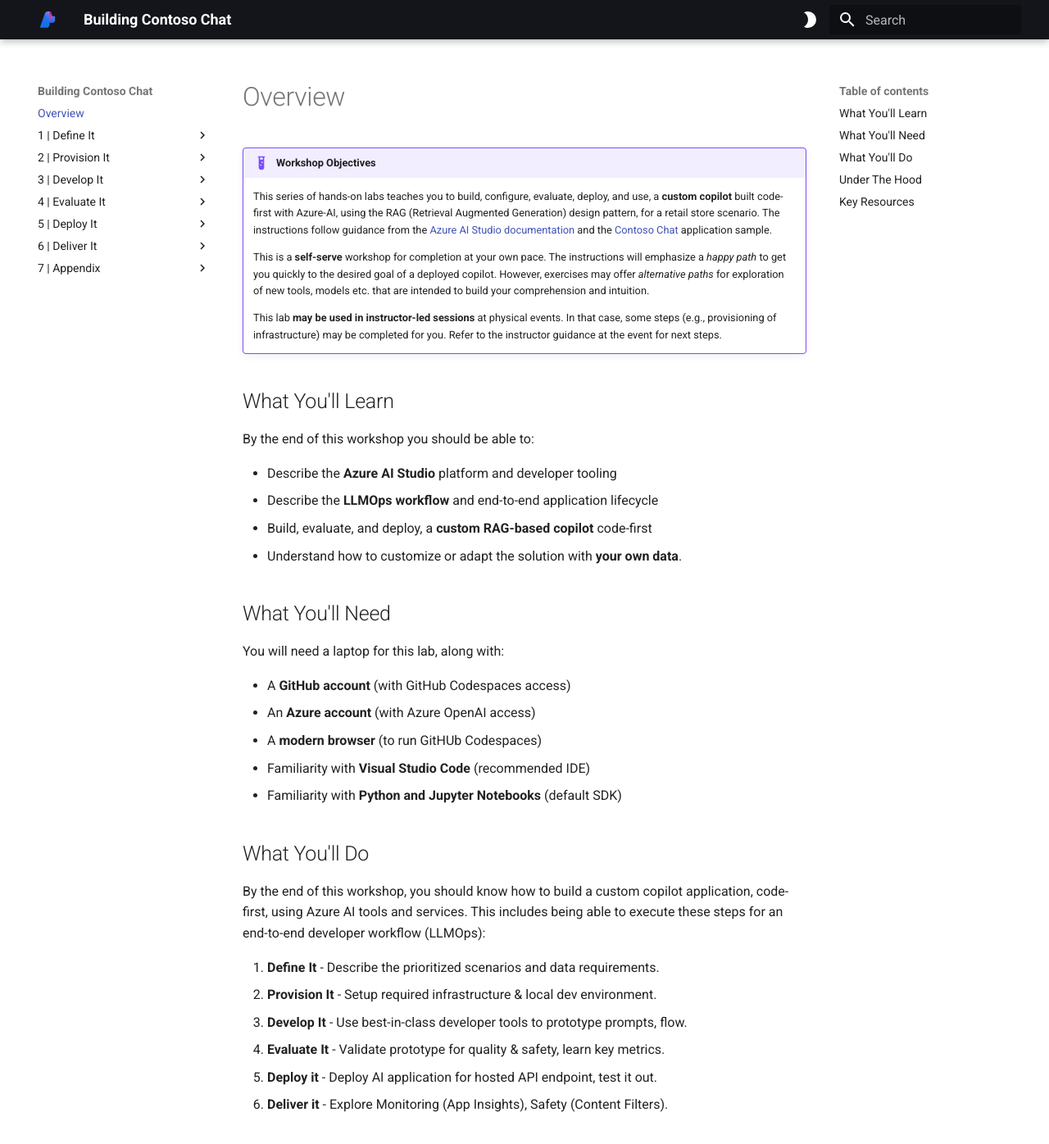
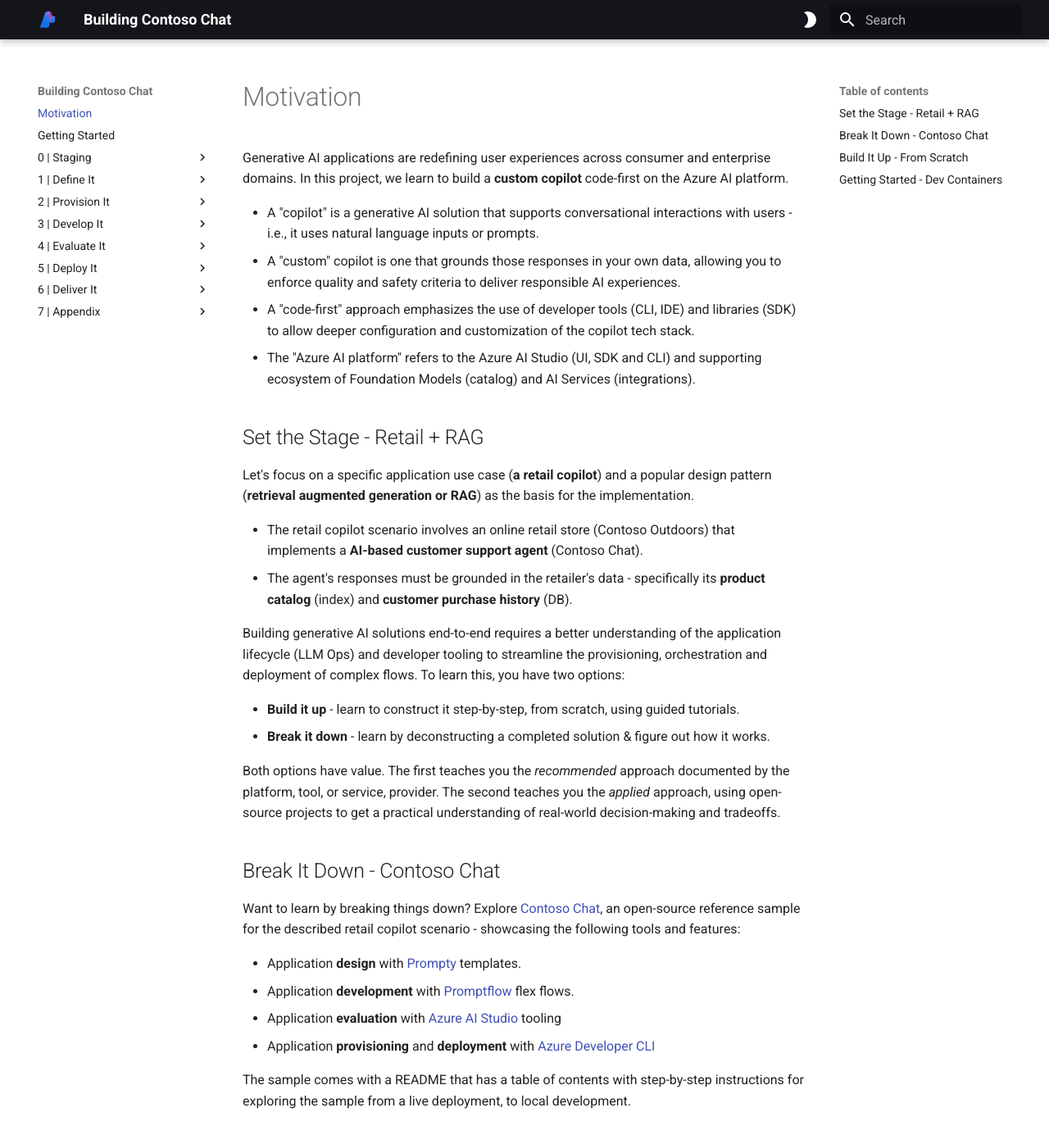
Before and after one commit to nitya/aistudio-rag-copilot-sandbox, an MkDocs documentation site: the page built from docs/README.md, in a window 1280 px wide and 1400 px high. Shown: the top 1396 px of the window at 82% size. Built offline with MkDocs 1.6.1 and Material for MkDocs 9.7.7, drawn with Linux system fonts in a browser that asks for light colours; some of the changed text lies outside the part shown.

Commit message:
Interim checkin - Starting Build Up Testing

```diff
--- /dev/null
+++ b/docs/README.md
@@ -0,0 +1,61 @@
+# Motivation
+
+Generative AI applications are redefining user experiences across consumer and enterprise domains. In this project, we learn to build a **custom copilot** code-first on the Azure AI platform.
+
+ - A "copilot" is a generative AI solution that supports conversational interactions with users - i.e., it uses natural language inputs or prompts.
+ - A "custom" copilot is one that grounds those responses in your own data, allowing you to enforce quality and safety criteria to deliver responsible AI experiences.
+ - A "code-first" approach emphasizes the use of developer tools (CLI, IDE) and libraries (SDK) to allow deeper configuration and customization of the copilot tech stack.
+ - The "Azure AI platform" refers to the Azure AI Studio (UI, SDK and CLI) and supporting ecosystem of Foundation Models (catalog) and AI Services (integrations).
+
+## Set the Stage - Retail + RAG
+Let's focus on a specific application use case (**a retail copilot**) and a popular design pattern (**retrieval augmented generation or RAG**) as the basis for the implementation.
+
+ - The retail copilot scenario involves an online retail store (Contoso Outdoors) that implements a **AI-based customer support agent** (Contoso Chat).
+ - The agent's responses must be grounded in the retailer's data - specifically its **product catalog** (index) and **customer purchase history** (DB).
+
+Building generative AI solutions end-to-end requires a better understanding of the application lifecycle (LLM Ops) and developer tooling to streamline the provisioning, orchestration and deployment of complex flows. To learn this, you have two options:
+
+ - **Build it up** - learn to construct it step-by-step, from scratch, using guided tutorials.
+ - **Break it down** - learn by deconstructing a completed solution & figure out how it works.
+
+Both options have value. The first teaches you the _recommended_ approach documented by the platform, tool, or service, provider. The second teaches you the _applied_ approach, using open-source projects to get a practical understanding of real-world decision-making and tradeoffs.
+
+## Break It Down - Contoso Chat
+
+Want to learn by breaking things down? Explore [Contoso Chat](https://aka.ms/aitour/contoso-chat), an open-source reference sample for the described retail copilot scenario - showcasing the following tools and features:
+
+ - Application **design** with [Prompty](https://prompty.ai) templates.
+ - Application **development** with [Promptflow](https://aka.ms/promptflow) flex flows.
+ - Application **evaluation** with [Azure AI Studio](https://aka.ms/promptflow) tooling
+ - Application **provisioning** and **deployment**  with [Azure Developer CLI](https://aka.ms/azd)
+
+The sample comes with a README that has a table of contents with step-by-step instructions for exploring the sample from a live deployment, to local development.
+
+## Build It Up - From Scratch
+
+**This repository** will focus on the second option, building the solution up from scratch step-by-step, using a variety of tools and tutorials. This options also allows us to take detours at each step, exploring alternative approaches to achieve the same result to get a more comprehensive picture of the Azure AI platform and ecosystem.
+
+The list below identifies some of the tutorials and documentation sites we will be using:
+
+- [ ] [Quickstart: Create Azure AI Hub & Project from UI](https://learn.microsoft.com/en-us/azure/ai-studio/quickstarts/get-started-playground) - **Tutorial**
+- [ ] [Quickstart: Create Azure AI Hub & Project from SDK](https://learn.microsoft.com/en-us/azure/ai-studio/how-to/develop/create-hub-project-sdk?tabs=python) - **Tutorial**
+- [ ] [Build a RAG-based copilot with promptflow SDK](https://learn.microsoft.com/en-us/azure/ai-studio/tutorials/copilot-sdk-build-rag?tabs=azure-portal) - **Tutorial: Part 1**
+- [ ] [Evaluate and deploy your copilot with promptflow SDK](https://learn.microsoft.com/en-us/azure/ai-studio/tutorials/copilot-sdk-evaluate-deploy) - **Tutorial: Part 2**
+- [ ] [Build a custom chat app using promptflow SDK](https://learn.microsoft.com/en-us/azure/ai-studio/quickstarts/get-started-code?tabs=macos) - **Tutorial**
+- [ ] [Copilot application that implements RAG](https://github.com/Azure-Samples/rag-data-openai-python-promptflow) - **Azure Samples**
+- [ ] [Contoso Chat Retail Copilot Application](https://github.com/Azure-Samples/contoso-chat) - **Azure Samples**
+
+!!!info "Collection: TBD"
+
+    Watch this space for a link to a Microsoft Learn collection that captures all the required documentation and resources you will need for self-guided exploration of the workshop and related technologies and tools.
+
+## Getting Started - Dev Containers
+
+For convenience, the repository is configured with a `.devcontainer/devcontainer.json` file - defining all the necessary tools and dependencies required with a _configuration as code_ approach. This means all users of this repository get the exact same _prebuilt development environment_ with no added effort or complexity. Just pick one of these two options:
+
+ - **Cloud Dev Environment** - launch with GitHub Codespaces, use anywhere.
+ - **Local Dev Environment** - launch with Docker Desktop running, save on quota.
+
+When you launch the development container, you will get a pre-configured Visual Studio Code editor with all the relevant extensions, CLI tools and SDK libraries installed.
+
+Ready? Let's Go!
--- a/docs/index.md
+++ b/docs/about.md
@@ -1,4 +1,4 @@
-# Overview
+# Getting Started
 
 !!!example "Workshop Objectives"
 
@@ -7,6 +7,16 @@
     This is a **self-serve** workshop for completion at your own pace. The instructions will emphasize a _happy path_ to get you quickly to the desired goal of a deployed copilot. However, exercises may offer _alternative paths_ for exploration of new tools, models etc. that are intended to build your comprehension and intuition.
 
     This lab **may be used in instructor-led sessions** at physical events. In that case, some steps (e.g., provisioning of infrastructure) may be completed for you. Refer to the instructor guidance at the event for next steps.
+
+## What You'll Need
+
+You will need a laptop for this lab, along with:
+
+ - A **GitHub account** (with GitHub Codespaces access)
+ - An **Azure account** (with Azure OpenAI access)
+ - A **modern browser** (to run GitHUb Codespaces)
+ - Familiarity with **Visual Studio Code** (recommended IDE)
+ - Familiarity with **Python and Jupyter Notebooks** (default SDK)
 
 ## What You'll Learn
 
@@ -18,19 +28,10 @@
  - Understand how to customize or adapt the solution with **your own data**.
 
 
-## What You'll Need
 
-You will need a laptop for this lab, along with:
+## How You'll Learn It
 
- - A **GitHub account** (with GitHub Codespaces access)
- - An **Azure account** (with Azure OpenAI access)
- - A **modern browser** (to run GitHUb Codespaces)
- - Familiarity with **Visual Studio Code** (recommended IDE)
- - Familiarity with **Python and Jupyter Notebooks** (default SDK)
-
-## What You'll Do
-
-By the end of this workshop, you should know how to build a custom copilot application, code-first, using Azure AI tools and services. This includes being able to execute these steps for an end-to-end developer workflow (LLMOps):
+These are the main steps in an end-to-end developer workflow (LLM Ops):
 
 1. **Define It** - Describe the prioritized scenarios and data requirements.
 1. **Provision It** - Setup required infrastructure & local dev environment.
@@ -49,24 +50,6 @@
 
     <iframe width="1000" height="420" src="https://www.youtube.com/embed/gvqsPhd27LE" title="Code-First LLMOps from prototype to production with GenAI tools | BRK110" allowfullscreen></iframe>
 
-## Key Resources
-
-Check out these links to useful tutorials and documentation for self-guided learning.
-
-- [ ] [Quickstart: Create Azure AI Hub & Project from UI](https://learn.microsoft.com/en-us/azure/ai-studio/quickstarts/get-started-playground) - **Tutorial**
-- [ ] [Quickstart: Create Azure AI Hub & Project from SDK](https://learn.microsoft.com/en-us/azure/ai-studio/how-to/develop/create-hub-project-sdk?tabs=python) - **Tutorial**
-- [ ] [Build a RAG-based copilot with promptflow SDK](https://learn.microsoft.com/en-us/azure/ai-studio/tutorials/copilot-sdk-build-rag?tabs=azure-portal) - **Tutorial: Part 1**
-- [ ] [Evaluate and deploy your copilot with promptflow SDK](https://learn.microsoft.com/en-us/azure/ai-studio/tutorials/copilot-sdk-evaluate-deploy) - **Tutorial: Part 2**
-- [ ] [Build a custom chat app using promptflow SDK](https://learn.microsoft.com/en-us/azure/ai-studio/quickstarts/get-started-code?tabs=macos) - **Tutorial**
-- [ ] [Copilot application that implements RAG](https://github.com/Azure-Samples/rag-data-openai-python-promptflow) - **Azure Samples**
-- [ ] [Contoso Chat Retail Copilot Application](https://github.com/Azure-Samples/contoso-chat) - **Azure Samples**
-
-!!!info "Collection: TBD"
-
-    Watch this space for a link to a Microsoft Learn collection that captures all the required documentation and resources you will need for self-guided exploration of the workshop and related technologies and tools.
-
-Happy Learning!
-
 ---
 
 **Next Steps |** Get Started  🚀
```
Also changed, not shown: README.md (+23 -7 lines), docs/0 | Staging/01.md (added, +12 -0 lines).
